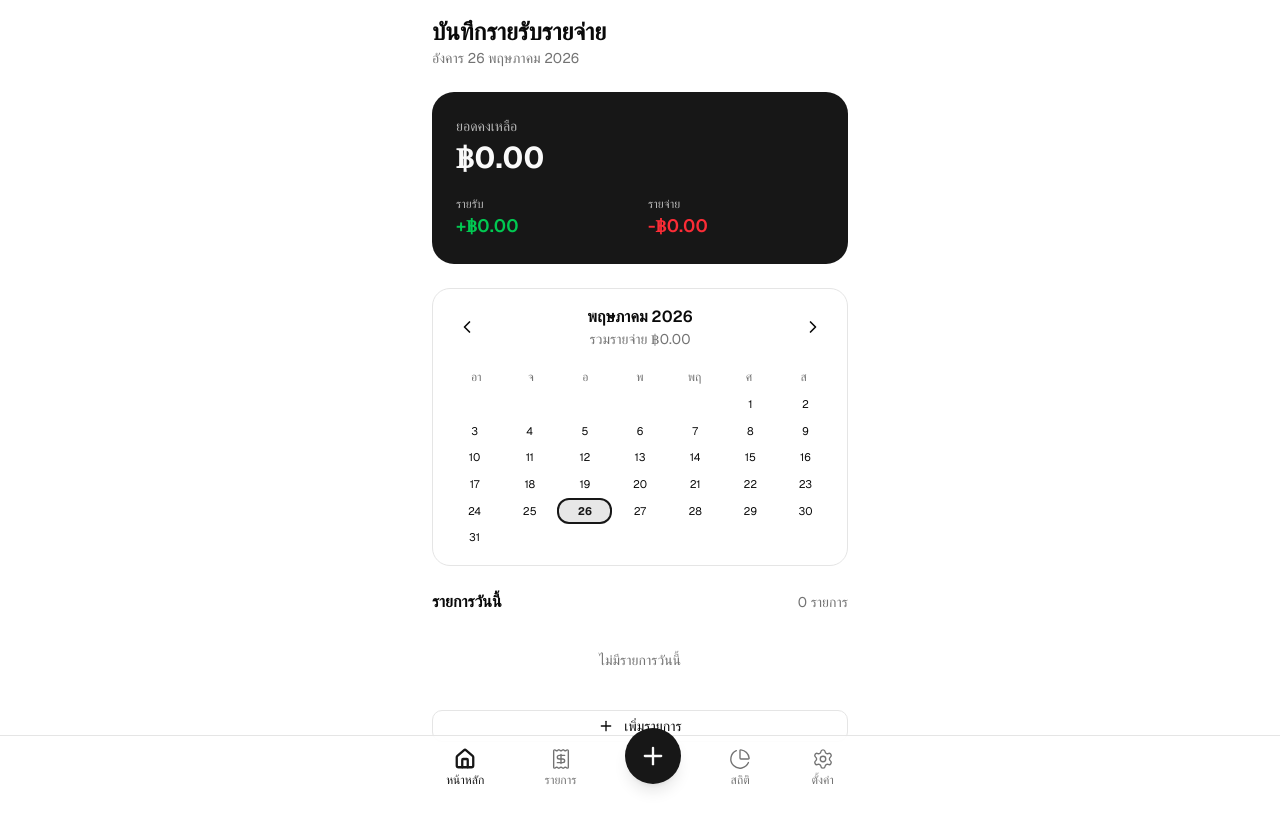
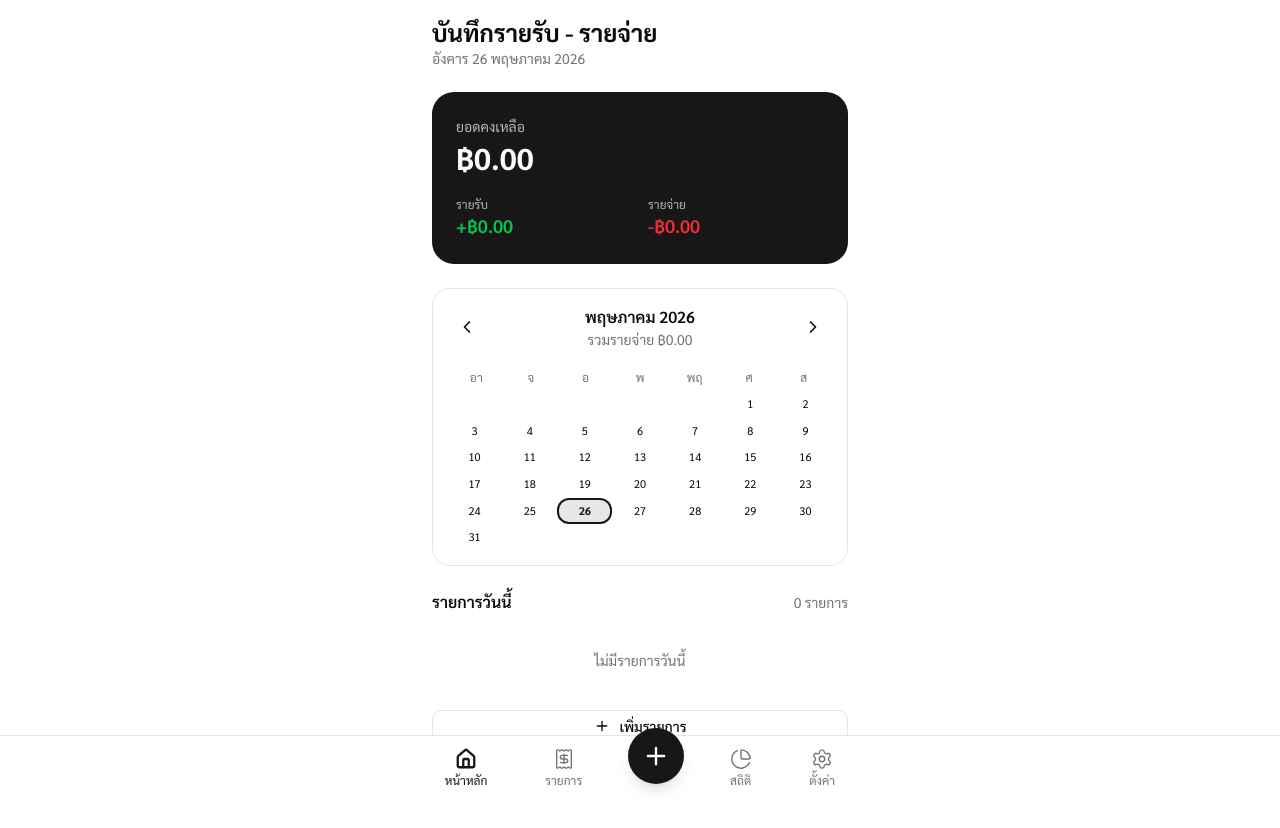
Before and after one commit to narish-pd/expense-tracker, a Next.js app: page / in a window 1280 px wide. Shown: the top 828 px of the page. Built offline with nearby package versions, Linux system fonts and the light colour scheme.

Commit message:
change font , header main page

```diff
--- a/src/app/layout.tsx
+++ b/src/app/layout.tsx
@@ -1,11 +1,12 @@
 import type { Metadata, Viewport } from "next";
-import { Geist, Geist_Mono } from "next/font/google";
+import { Sarabun, Geist_Mono } from "next/font/google";
 import { AppShell } from "@/components/layout/app-shell";
 import "./globals.css";
 
-const geistSans = Geist({
+const sarabun = Sarabun({
   variable: "--font-sans",
-  subsets: ["latin"],
+  subsets: ["thai", "latin"],
+  weight: ["300", "400", "500", "600", "700"],
 });
 
 const geistMono = Geist_Mono({
@@ -44,7 +45,7 @@ export default function RootLayout({
   return (
     <html
       lang="th"
-      className={`${geistSans.variable} ${geistMono.variable} h-full antialiased`}
+      className={`${sarabun.variable} ${geistMono.variable} h-full font-sans antialiased`}
       suppressHydrationWarning
     >
       <head>
--- a/src/app/page.tsx
+++ b/src/app/page.tsx
@@ -49,7 +49,7 @@ export default function HomePage() {
   return (
     <main className="mx-auto max-w-md p-4">
       <div className="mb-6">
-        <h1 className="text-2xl font-bold">บันทึกรายรับรายจ่าย</h1>
+        <h1 className="text-2xl font-bold">บันทึกรายรับ - รายจ่าย</h1>
         <p className="text-sm text-muted-foreground">
           {format(new Date(), "EEEE d MMMM yyyy", { locale: th })}
         </p>
```
